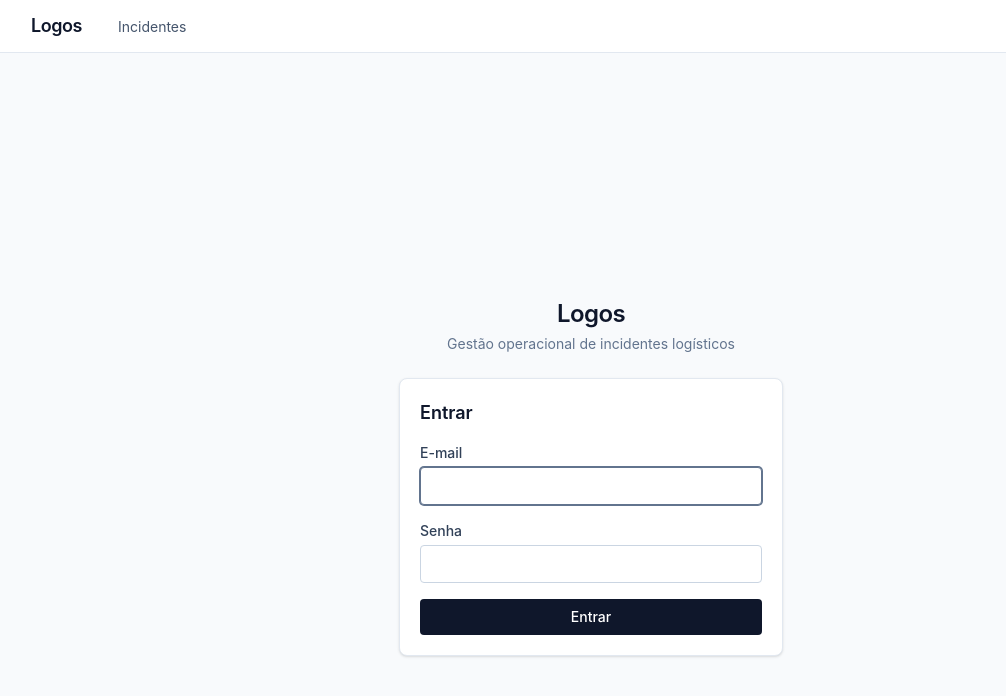
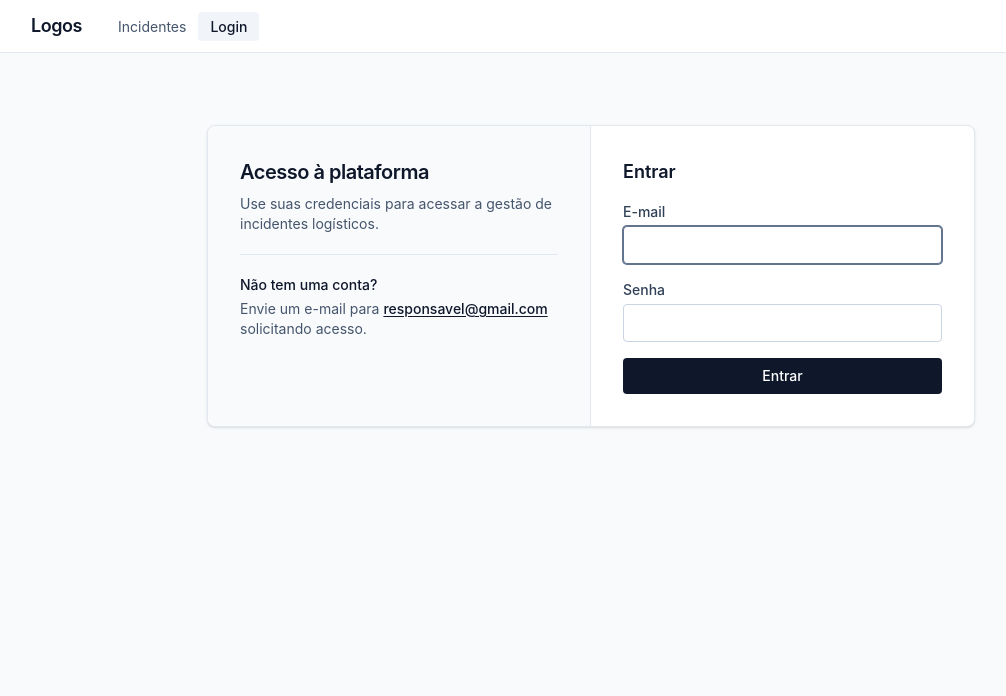
Before and after one commit to Henriquewtd-cyber/Logos, a React (Vite) app in the folder frontend/: page /login in a window 1280 px wide. Shown: the top 696 px of the page, without its empty margins (49-1055 px from the left). Built offline with nearby package versions, Linux system fonts and the light colour scheme; no server answers.

Commit message:
modifica visual + add funcionalidade no layout + add transições

```diff
--- a/frontend/index.html
+++ b/frontend/index.html
@@ -1,13 +1,16 @@
 <!doctype html>
 <html lang="en">
+
 <head>
   <meta charset="UTF-8" />
-    <link rel="icon" type="image/svg+xml" href="/favicon.svg" />
+  <link rel="icon" type="image/svg+xml" href="/icon-hexagon.png" />
   <meta name="viewport" content="width=device-width, initial-scale=1.0" />
   <title>frontend</title>
 </head>
+
 <body>
   <div id="root"></div>
   <script type="module" src="/src/main.tsx"></script>
 </body>
+
 </html>
--- a/frontend/src/index.css
+++ b/frontend/src/index.css
@@ -11,3 +11,41 @@ select {
 option {
     @apply cursor-pointer;
 }
+
+@keyframes pagina-entrada {
+    from {
+        opacity: 0;
+        transform: translateY(4px);
+    }
+
+    to {
+        opacity: 1;
+        transform: none;
+    }
+}
+
+@keyframes overlay-entrada {
+    from {
+        opacity: 0;
+    }
+
+    to {
+        opacity: 1;
+    }
+}
+
+.pagina-entrada {
+    animation: pagina-entrada 550ms ease-out;
+}
+
+.overlay-entrada {
+    animation: overlay-entrada 550ms ease-out;
+}
+
+@media (prefers-reduced-motion: reduce) {
+
+    .pagina-entrada,
+    .overlay-entrada {
+        animation: none;
+    }
+}
--- a/frontend/src/layouts/MainLayout.tsx
+++ b/frontend/src/layouts/MainLayout.tsx
@@ -1,19 +1,52 @@
-import { NavLink, Outlet, useNavigate } from "react-router-dom";
-import { obterToken } from "../services/auth";
+import { useEffect, useState } from "react";
+import { NavLink, Outlet, useLocation, useNavigate } from "react-router-dom";
+import { logout, obterToken, requisicaoProtegida } from "../services/auth";
 import { ToastContainer, useToast } from "../components/toast";
+
+type UsuarioLogado = { nome: string };
+
+const linkClass = ({ isActive }: { isActive: boolean }) =>
+    `rounded px-3 py-1.5 text-sm ${isActive
+        ? "bg-slate-100 font-medium text-slate-900"
+        : "text-slate-600 hover:text-slate-900"
+    }`;
 
 export default function MainLayout() {
     const navigate = useNavigate();
+    const { pathname } = useLocation();
     const { toasts, addToast, removeToast } = useToast();
+    const [usuario, setUsuario] = useState<UsuarioLogado | null>(null);
+
+    // Lido a cada render; o layout re-renderiza a cada mudança de rota (useLocation).
+    const logado = obterToken() !== null;
+
+    // Busca o nome do usuário logado (GET /me) ao entrar e a cada troca de rota.
+    useEffect(() => {
+        if (!obterToken()) return;
+
+        const controller = new AbortController();
+
+        async function carregarUsuario() {
+            try {
+                const response = await requisicaoProtegida("/usuarios/me", {
+                    signal: controller.signal,
+                });
+                if (!response.ok) return;
+                const data: UsuarioLogado = await response.json();
+                if (!controller.signal.aborted) setUsuario(data);
+            } catch {
+                // Sem o nome, o cabeçalho segue funcionando (e um 401 já leva ao login).
+            }
+        }
+
+        void carregarUsuario();
+        return () => controller.abort();
+    }, [pathname]);
+
 
     function navegarParaIncidentes() {
-        const token = obterToken();
-
-        if (!token) {
-            addToast(
-                "Você precisa entrar para acessar os incidentes.",
-                "error",
-            );
+        if (!obterToken()) {
+            addToast("Você precisa entrar para acessar os incidentes.", "error");
             return;
         }
 
@@ -22,16 +55,11 @@ export default function MainLayout() {
 
     return (
         <div className="min-h-screen bg-slate-50 text-slate-900">
-            <ToastContainer
-                toasts={toasts}
-                removeToast={removeToast}
-            />
+            <ToastContainer toasts={toasts} removeToast={removeToast} />
 
             <header className="border-b border-slate-200 bg-white">
-                <div className="mx-auto flex max-w-6xl items-center gap-6 px-4 py-3">
-                    <span className="text-lg font-semibold tracking-tight">
-                        Logos
-                    </span>
+                <div className="mx-auto flex max-w-6xl flex-wrap items-center gap-x-6 gap-y-2 px-4 py-3">
+                    <span className="text-lg font-semibold tracking-tight">Logos</span>
 
                     <nav aria-label="Navegação principal">
                         <NavLink
@@ -40,20 +68,49 @@ export default function MainLayout() {
                                 event.preventDefault();
                                 navegarParaIncidentes();
                             }}
-                            className={({ isActive }) =>
-                                `rounded px-3 py-1.5 text-sm ${isActive
-                                    ? "bg-slate-100 font-medium text-slate-900"
-                                    : "text-slate-600 hover:text-slate-900"
-                                }`
-                            }
+                            className={linkClass}
                         >
                             Incidentes
                         </NavLink>
+                        {!logado && (
+                            <NavLink to="/login" className={linkClass}>
+                                Login
+                            </NavLink>
+                        )}
                     </nav>
+
+                    {logado && (
+                        <div className="ml-auto flex min-w-0 items-center gap-3">
+                            {usuario && (
+                                <span className="flex min-w-0 items-center gap-2 text-sm text-slate-700">
+                                    <span
+                                        aria-hidden="true"
+                                        className="flex h-7 w-7 shrink-0 items-center justify-center rounded-full bg-slate-100 text-xs font-medium text-slate-700"
+                                    >
+                                        {usuario.nome.trim().charAt(0).toUpperCase()}
+                                    </span>
+                                    <span className="sr-only">Usuário logado:</span>
+                                    <span
+                                        className="max-w-32 truncate sm:max-w-xs"
+                                        title={usuario.nome}
+                                    >
+                                        {usuario.nome}
+                                    </span>
+                                </span>
+                            )}
+                            <button
+                                type="button"
+                                onClick={() => logout()}
+                                className="shrink-0 rounded border border-slate-300 px-3 py-1.5 text-sm text-slate-700 hover:bg-slate-50"
+                            >
+                                Sair
+                            </button>
+                        </div>
+                    )}
                 </div>
             </header>
 
-            <main className="mx-auto max-w-6xl px-4 py-6">
+            <main key={pathname} className="pagina-entrada mx-auto max-w-6xl px-4 py-6">
                 <Outlet />
             </main>
         </div>
--- a/frontend/src/pages/Incidentes.tsx
+++ b/frontend/src/pages/Incidentes.tsx
@@ -334,12 +334,12 @@ export default function Incidentes() {
             )}
 
             {formOpen && (
-                <div className="fixed inset-0 z-40 flex items-center justify-center bg-slate-900/40 p-4">
+                <div className="overlay-entrada fixed inset-0 z-40 flex items-center justify-center bg-slate-900/40 p-4">
                     <div
                         role="dialog"
                         aria-modal="true"
                         aria-labelledby="form-titulo"
-                        className="max-h-[90vh] w-full max-w-lg overflow-y-auto rounded-lg bg-white p-5 text-slate-900 shadow-lg"
+                        className="pagina-entrada max-h-[90vh] w-full max-w-lg overflow-y-auto rounded-lg bg-white p-5 text-slate-900 shadow-lg"
                     >
                         <h2 id="form-titulo" className="mb-4 text-lg font-semibold text-slate-900">
                             {editing ? "Editar incidente" : "Novo incidente"}
@@ -357,12 +357,12 @@ export default function Incidentes() {
             )}
 
             {toDelete && (
-                <div className="fixed inset-0 z-40 flex items-center justify-center bg-slate-900/40 p-4">
+                <div className="overlay-entrada fixed inset-0 z-40 flex items-center justify-center bg-slate-900/40 p-4">
                     <div
                         role="alertdialog"
                         aria-modal="true"
                         aria-labelledby="exclusao-titulo"
-                        className="max-h-[90vh] w-full max-w-md overflow-y-auto rounded-lg bg-white p-5 text-slate-900 shadow-lg"
+                        className="pagina-entrada max-h-[90vh] w-full max-w-md overflow-y-auto rounded-lg bg-white p-5 text-slate-900 shadow-lg"
                     >
                         <h2 id="exclusao-titulo" className="text-lg font-semibold text-slate-900">
                             Excluir incidente?
--- a/frontend/src/pages/Login.tsx
+++ b/frontend/src/pages/Login.tsx
@@ -2,6 +2,9 @@ import { useState, type FormEvent } from "react";
 import { useNavigate } from "react-router-dom";
 
 const API_URL = import.meta.env.VITE_API_URL as string;
+
+// E-mail de quem libera os acessos (ajuste para o contato real).
+const EMAIL_RESPONSAVEL = "responsavel@gmail.com";
 
 const fieldClass =
     "w-full rounded border border-slate-300 bg-white px-3 py-2 text-sm text-slate-900 focus:border-slate-500 focus:outline-none focus:ring-1 focus:ring-slate-500 disabled:bg-slate-100";
@@ -46,20 +49,39 @@ export default function Login() {
     }
 
     return (
-        <div className="flex min-h-screen items-center justify-center bg-slate-50 px-4 py-8 text-slate-900">
-            <div className="w-full max-w-sm">
-                <div className="mb-6 text-center">
-                    <h1 className="text-2xl font-semibold tracking-tight text-slate-900">
-                        Logos
-                    </h1>
-                    <p className="mt-1 text-sm text-slate-500">
-                        Gestão operacional de incidentes logísticos
-                    </p>
-                </div>
+        <div className="mx-auto w-full max-w-3xl py-6 md:py-12">
+            <div className="grid overflow-hidden rounded-lg border border-slate-200 bg-white text-slate-900 shadow-sm md:grid-cols-2">
+                <aside className="order-2 space-y-5 border-t border-slate-200 bg-slate-50 p-6 md:order-1 md:border-r md:border-t-0 md:p-8">
+                    <div>
+                        <h1 className="text-xl font-semibold tracking-tight text-slate-900">
+                            Acesso à plataforma
+                        </h1>
+                        <p className="mt-2 text-sm text-slate-600">
+                            Use suas credenciais para acessar a gestão de incidentes
+                            logísticos.
+                        </p>
+                    </div>
+
+                    <div className="border-t border-slate-200 pt-5">
+                        <p className="text-sm font-medium text-slate-900">
+                            Não tem uma conta?
+                        </p>
+                        <p className="mt-1 text-sm text-slate-600">
+                            Envie um e-mail para{" "}
+                            <a
+                                href={`mailto:${EMAIL_RESPONSAVEL}?subject=${encodeURIComponent("Solicitação de acesso - Logos")}`}
+                                className="font-medium text-slate-900 underline underline-offset-2 hover:text-slate-700 [overflow-wrap:anywhere]"
+                            >
+                                {EMAIL_RESPONSAVEL}
+                            </a>{" "}
+                            solicitando acesso.
+                        </p>
+                    </div>
+                </aside>
 
                 <form
                     onSubmit={handleSubmit}
-                    className="space-y-4 rounded-lg border border-slate-200 bg-white p-5 text-slate-900 shadow-sm"
+                    className="order-1 space-y-4 p-6 md:order-2 md:p-8"
                 >
                     <h2 className="text-lg font-semibold text-slate-900">Entrar</h2>
 
```
Also changed, not shown: frontend/public/icon-hexagon.png (added). Lines whose indentation alone changed are shown as unchanged.
